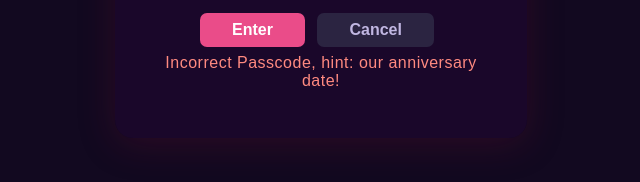
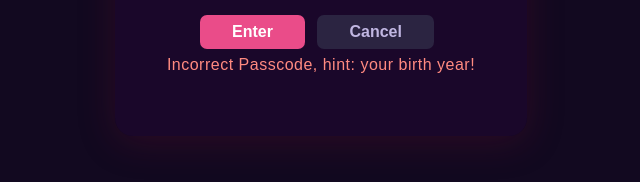
Before and after one commit to imgecomp/Khushii-s-birthday, a plain HTML site: page index.html in a window 1280 px wide. Both pictures are taken after a click on the button "Enter". Shown: the part 424-606 px from the top of the page, 319-959 px from the left. Drawn offline with Linux system fonts and the light colour scheme.

Commit message:
Update index.html

```diff
--- a/index.html
+++ b/index.html
@@ -95,7 +95,7 @@ document.getElementById('enterBtn').onclick = function () {
       window.location.href = "front.html";
     }, 500); // delay for message
   } else {
-    passMsg.textContent = "Incorrect Passcode, hint: our anniversary date!";
+    passMsg.textContent = "Incorrect Passcode, hint: your birth year!";
   }
 };
 document.getElementById('cancelBtn').onclick = function(){
```
